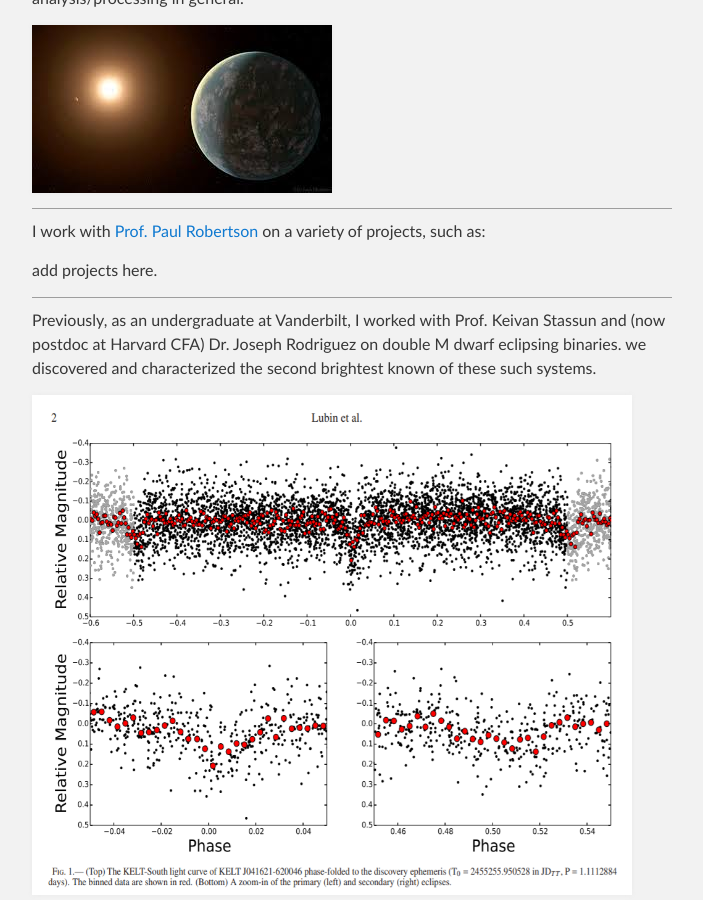
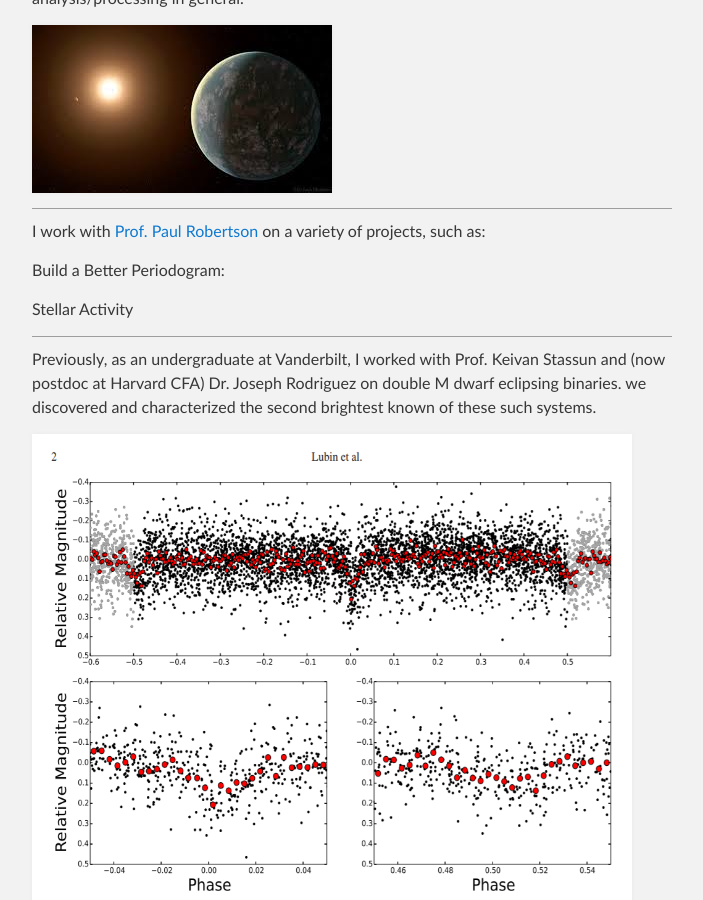
Before and after one commit to jluby127/jluby127.github.io, a Jekyll site: the page built from research.md, in a window 1280 px wide and 900 px high, scrolled down 382 px, cut to the strip 0-900 px from the top of the window. Shown: the whole strip, without its empty margins (288-991 px from the left). Built offline with Jekyll 4.4.1, drawn with Linux system fonts in a browser that asks for light colours; our own code applies the rules of GitHub Pages for plain Markdown files; grey boxes are pictures that could not be loaded.

Commit message:
Update research.md

```diff
--- a/research.md
+++ b/research.md
@@ -9,7 +9,11 @@ and signal analysis/processing in general.
 
 I work with [Prof. Paul Robertson](https://faculty.sites.uci.edu/robertson/) on a variety of projects, such as:
 
-add projects here.
+Build a Better Periodogram:
+
+Stellar Activity
+
+
 
 * * *
 
```
